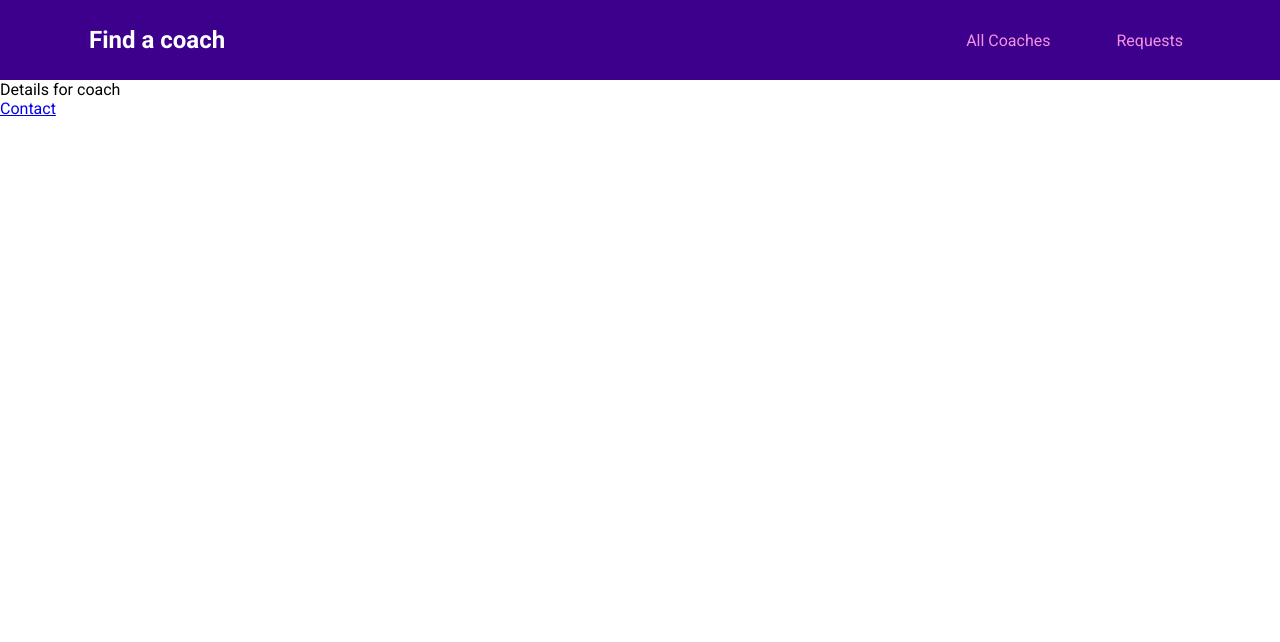
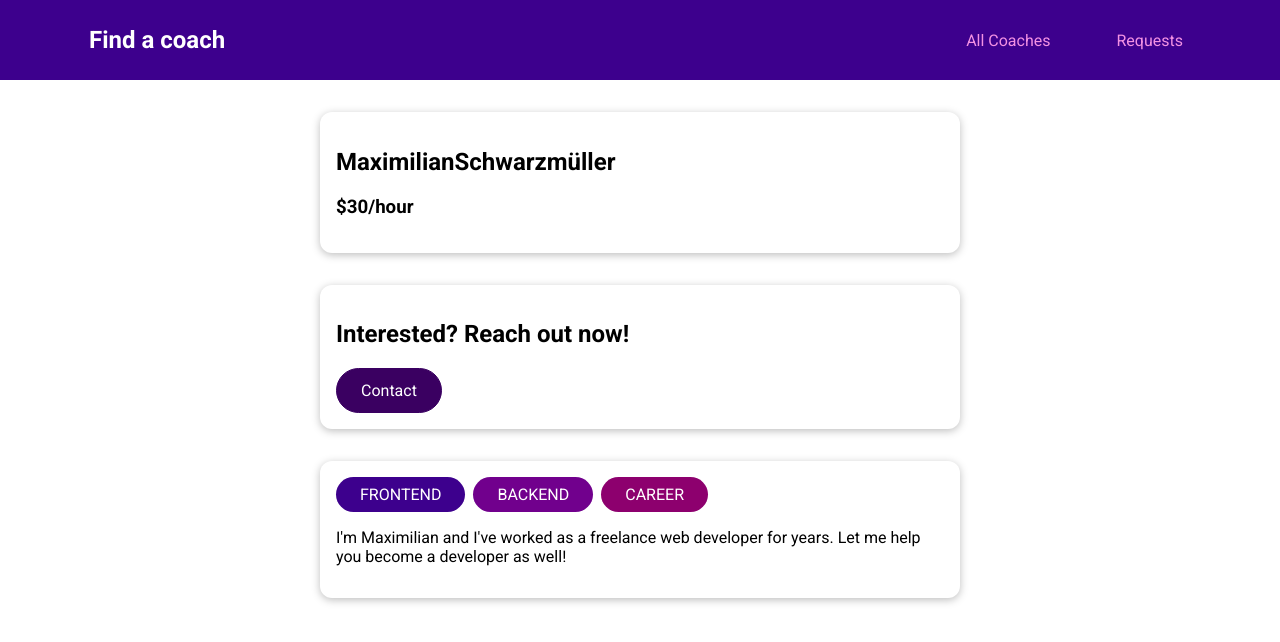
Before and after one commit to rifaath101/vue3-main-project, a Vue app: page /coaches/c1 in a window 1280 px wide. Shown: the top 642 px of the page. Built offline with nearby package versions, Linux system fonts and the light colour scheme.

Commit message:
Building the coach detail component

```diff
--- a/src/pages/coaches/CoachDetail.vue
+++ b/src/pages/coaches/CoachDetail.vue
@@ -1,6 +1,65 @@
 <template>
-  <div>Details for coach</div>
+  <!-- <div>Details for coach</div>
   <router-view></router-view>
-  <!-- router-view is used to render components that are part of the children array configured in the routes, without it the child component will not be displayed, router-link alone will work for components that are not part of the children array -->
-  <router-link to="/coaches/c1/contact">Contact</router-link>
+ router-view is used to render components that are part of the children array configured in the routes, without it the child component will not be displayed, router-link alone will work for components that are not part of the children array -->
+  <!-- <router-link to="/coaches/c1/contact">Contact</router-link> -->
+  <section>
+    <base-card>
+      <h2>{{ fullName }}</h2>
+      <h3>${{ rate }}/hour</h3>
+    </base-card>
+  </section>
+  <section>
+    <base-card>
+      <header>
+        <h2>Interested? Reach out now!</h2>
+        <base-button link :to="contactLink">Contact</base-button>
+      </header>
+      <router-view></router-view>
+    </base-card>
+  </section>
+  <section>
+    <base-card>
+      <base-badge
+        v-for="area in areas"
+        :key="area"
+        :type="area"
+        :title="area"
+      />
+      <p>{{ description }}</p>
+    </base-card>
+  </section>
 </template>
+
+<script>
+export default {
+  props: ['id'],
+  data() {
+    return {
+      selectedCoach: null,
+    };
+  },
+  computed: {
+    fullName() {
+      return this.selectedCoach.firstName + '' + this.selectedCoach.lastName;
+    },
+    areas() {
+      return this.selectedCoach.areas;
+    },
+    rate() {
+      return this.selectedCoach.hourlyRate;
+    },
+    description() {
+      return this.selectedCoach.description;
+    },
+    contactLink() {
+      return this.$route.path + '/' + this.id + '/contact';
+    },
+  },
+  created() {
+    this.selectedCoach = this.$store.getters['coaches/coaches'].find(
+      (coach) => coach.id === this.id
+    );
+  },
+};
+</script>
--- a/src/router.js
+++ b/src/router.js
@@ -11,7 +11,7 @@
   routes: [
     {path: '/', redirect: '/coaches'},
     {path: '/coaches', component: CoachesList},
-    {path: '/coaches/:id', component: CoachDetail, children: [
+    {path: '/coaches/:id', component: CoachDetail, props: true, children: [
       {path: 'contact', component: ContactCoach},
     ]},
     {path: '/register', component: CoachRegistration},
```
